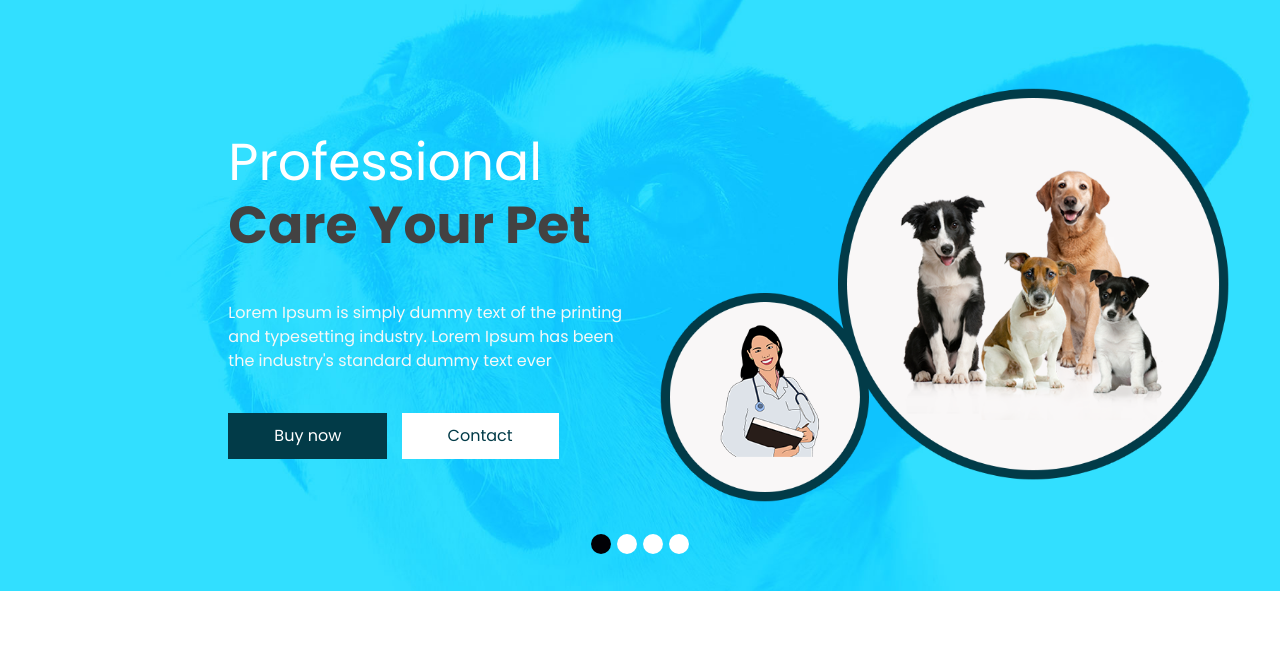
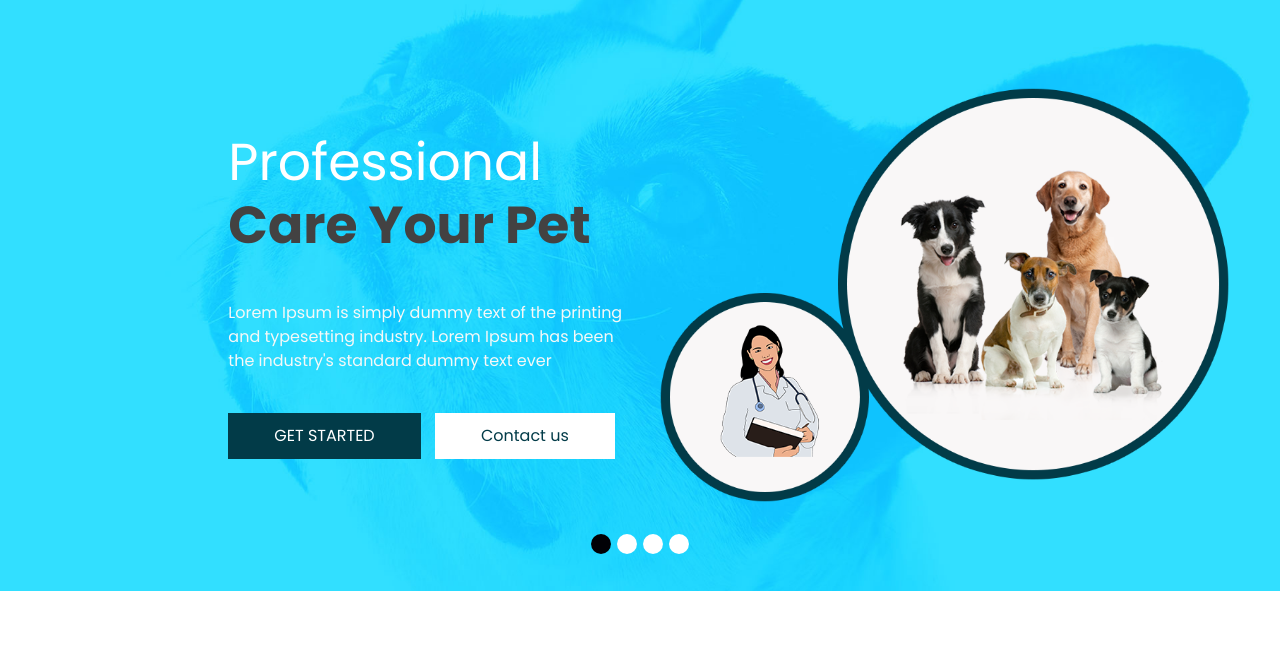
Before and after one commit to mskhosravani/ardinternational, a Django app: page / in a window 1280 px wide. Shown: the part 105-763 px from the top of the page. Run offline with Django 4.2, Linux system fonts and the light colour scheme; some libraries are stand-ins or nearby versions.

Commit message:
modeify content

```diff
--- a/website/templates/home.html
+++ b/website/templates/home.html
@@ -111,10 +111,10 @@
                     </p>
                     <div class="btn-box">
                       <a href="" class="btn-1">
-                        Buy now
+                        GET STARTED
                       </a>
                       <a href="" class="btn-2">
-                        Contact
+                        Contact us
                       </a>
                     </div>
                   </div>
```
